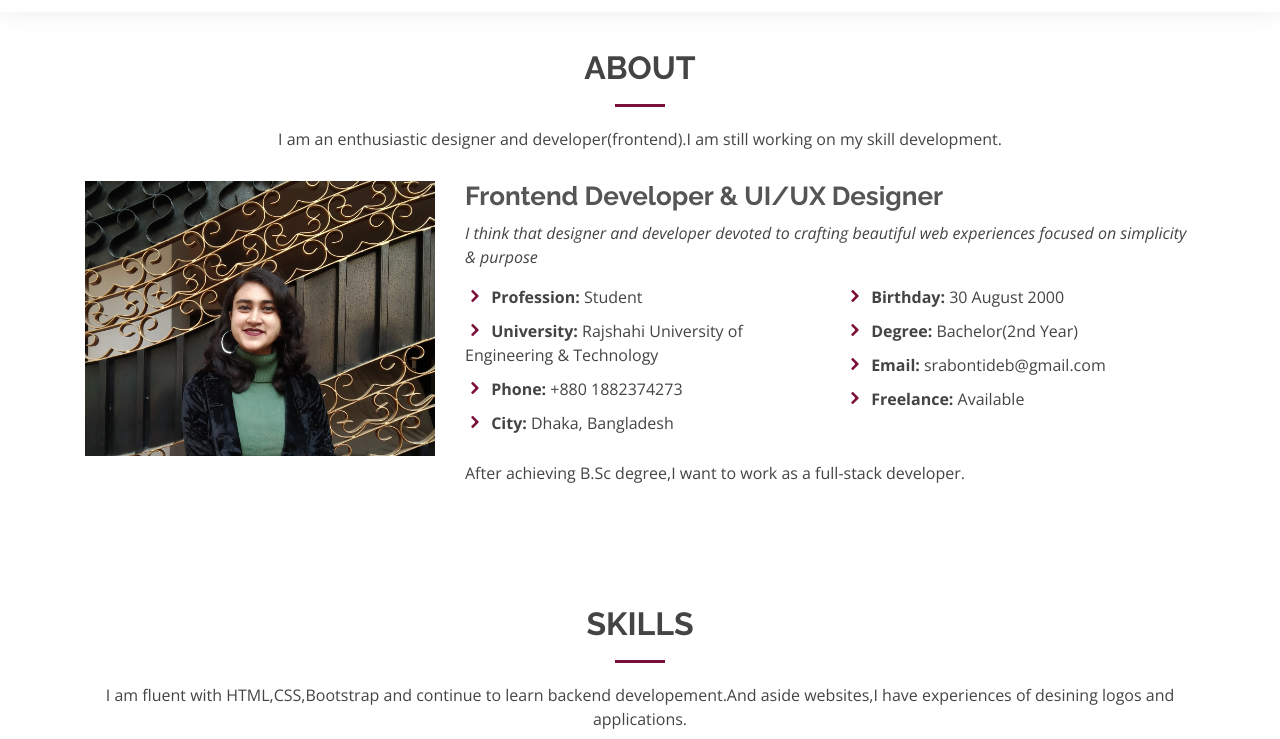
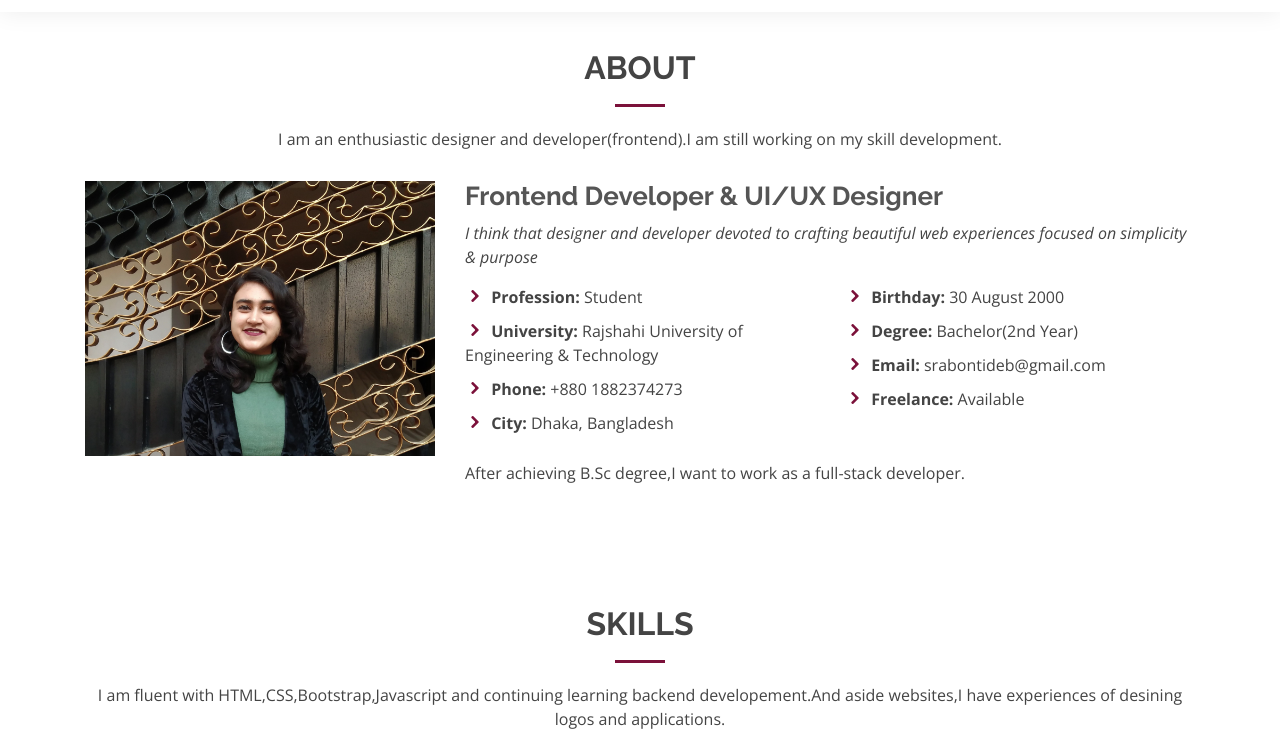
Before and after one commit to Srabontideb/portfolio.github.io, a plain HTML site: page about.html in a window 1280 px wide. Shown: the part 61-800 px from the top of the page. Drawn offline with nearby package versions, Linux system fonts and the light colour scheme.

Commit message:
Update about.html

```diff
--- a/about.html
+++ b/about.html
@@ -114,7 +114,7 @@
 
         <div class="section-title">
           <h2>Skills</h2>
-          <p>I am fluent with HTML,CSS,Bootstrap and continue to learn backend developement.And aside websites,I have experiences of desining logos and applications.</p>
+          <p>I am fluent with HTML,CSS,Bootstrap,Javascript and continuing learning backend developement.And aside websites,I have experiences of desining logos and applications.</p>
         </div>
 
         <div class="row skills-content">
```
